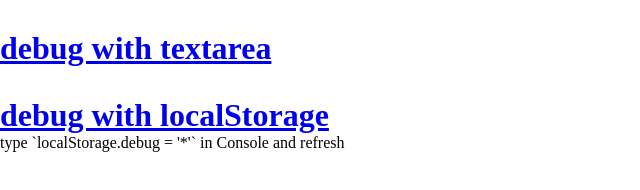
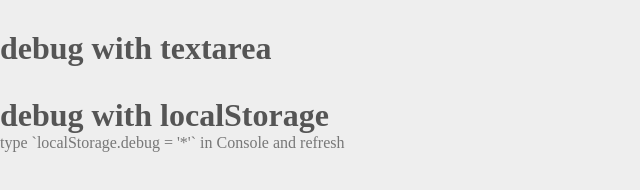
Before and after one commit to chunpu/min-debug, a website: page index.html in a window 1280 px wide. Shown: the whole page, without its empty margins (0-640 px from the left). Drawn offline with Linux system fonts and the light colour scheme.

Commit message:
pretty index.html

```diff
--- a/index.html
+++ b/index.html
@@ -10,6 +10,18 @@
 	}
 	h1 {
 		margin-top: 30px;
+	}
+	body {
+		background: #eee;
+		color: #777;
+	}
+	a {
+		color: #555;
+		text-decoration: none;
+	}
+	a:hover {
+		text-decoration: underline;
+		color: #222;
 	}
 	</style>
 </head>
--- a/package.json
+++ b/package.json
@@ -1,7 +1,7 @@
 {
   "name": "min-debug",
   "version": "1.2.3",
-  "description": "Debug for browser in console or display on page",
+  "description": "Debug module for browsers which can Display on page or in Console, for Phone and old IE debugging",
   "main": "debug.js",
   "directories": {
     "test": "test"
```
Also changed, not shown: _readme.md (+9 -1 lines), readme.md.
